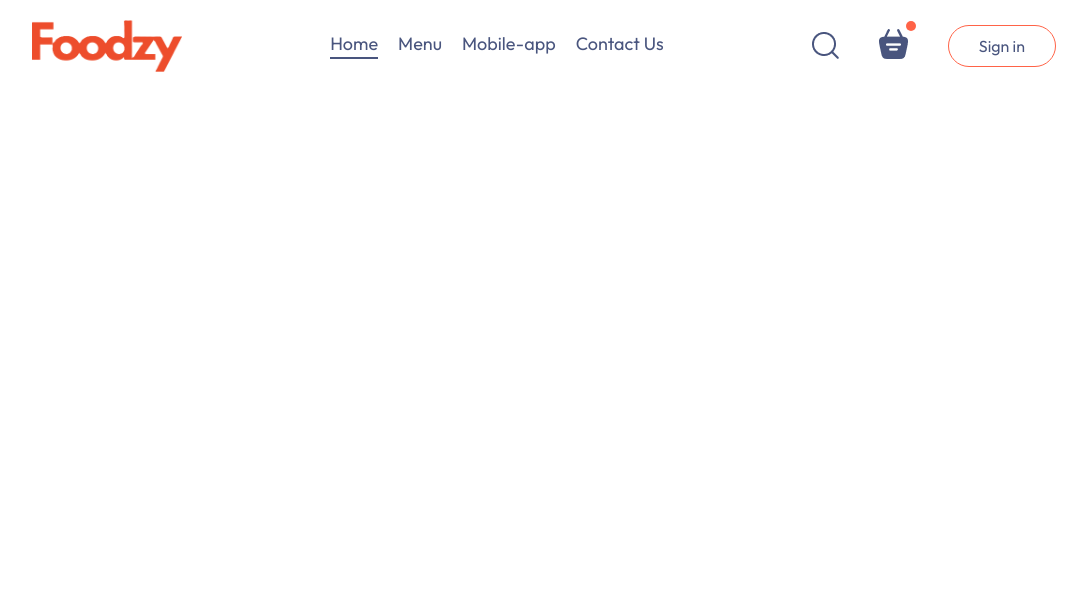
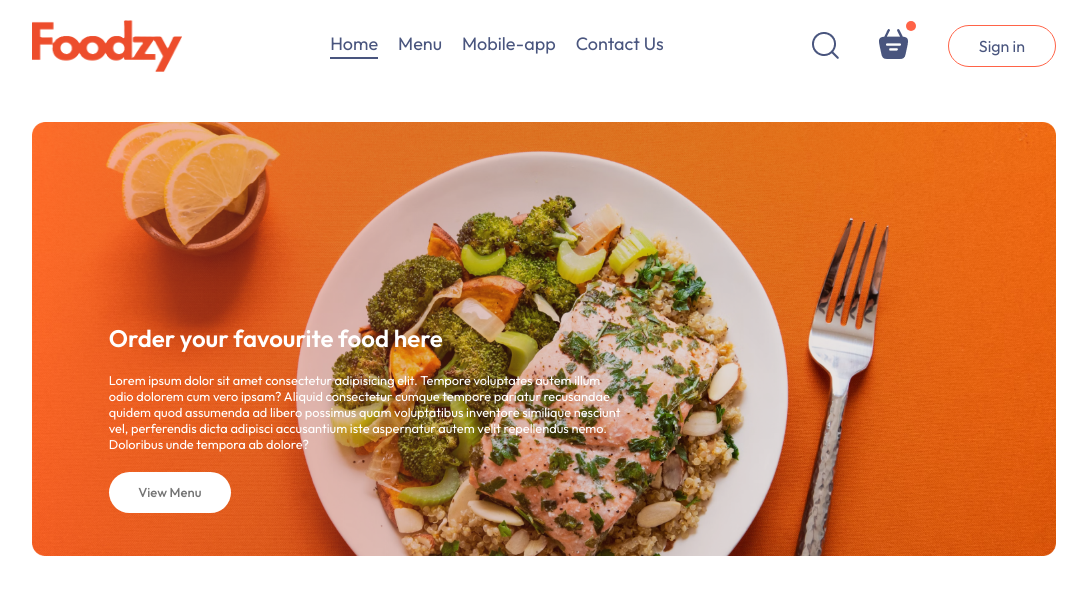
Before and after one commit to Muhammed-shamal/food-delivery-project, a React (Create React App) app: page / in a window 1280 px wide. Shown: the top 594 px of the page, without its empty margins (96-1183 px from the left). Built offline with nearby package versions, Linux system fonts and the light colour scheme.

Commit message:
Header completed

```diff
--- a/src/App.js
+++ b/src/App.js
@@ -1,13 +1,18 @@
 import { Routes, Route } from 'react-router-dom'
 
 import Navbar from './components/Navbar/Navbar'
+import Home from './pages/Home/Home';
+import Cart from './pages/Cart/Cart';
+import PlaceOrder from './pages/PlaceOrder/PlaceOrder';
 
 function App() {
   return (
     <div className='app'>
       <Navbar />
       <Routes>
-
+        <Route path='/' element={<Home/>} />
+        <Route path='/cart' element={<Cart/>} />
+        <Route path='/order' element={<PlaceOrder/>} />
       </Routes>
     </div>
   );
--- /dev/null
+++ b/src/components/Header/Header.css
@@ -0,0 +1,40 @@
+.header {
+    height: 34vw;
+    margin: 30px auto;
+    background: url('../../../public/header_img.png') no-repeat;
+    background-size: contain;
+    position: relative;
+}
+
+.header-contents {
+    position: absolute;
+    display: flex;
+    flex-direction: column;
+    align-items: start;
+    gap: 1.5vw;
+    max-width: 50%;
+    bottom: 10%;
+    left: 6vw;
+    animation: fadeIn 3s;
+}
+
+.header-contents h2 {
+    font-weight: 599;
+    color: white;
+    font-size: max(4.5vw, 22ox);
+}
+
+.header-contents p {
+    font-size: 1vw;
+    color: white;
+}
+
+.header-contents button {
+    border: none;
+    color: #747474;
+    font-weight: 500;
+    padding: 1vw 2.3vw;
+    background-color: white;
+    font-size: max(1vw, 13px);
+    border-radius: 50px;
+}
--- /dev/null
+++ b/src/components/Header/Header.jsx
@@ -0,0 +1,16 @@
+import React from 'react'
+import './Header.css'
+
+function Header() {
+  return (
+    <div className='header'>
+      <div className="header-contents">
+        <h2>Order your favourite food here</h2>
+        <p>Lorem ipsum dolor sit amet consectetur adipisicing elit. Tempore voluptates autem illum odio dolorem cum vero ipsam? Aliquid consectetur cumque tempore pariatur recusandae quidem quod assumenda ad libero possimus quam voluptatibus inventore similique nesciunt vel, perferendis dicta adipisci accusantium iste aspernatur autem velit repellendus nemo. Doloribus unde tempora ab dolore?</p>
+        <button>View Menu</button>
+      </div>
+    </div>
+  )
+}
+
+export default Header
--- a/src/index.css
+++ b/src/index.css
@@ -20,3 +20,13 @@
   width: 80%;
   margin: auto;
 }
+
+
+@keyframes fadeIn {
+  0% {
+    opacity: 0;
+  }
+  100% {
+    opacity: 1;
+  }
+}
--- a/src/pages/Home/Home.jsx
+++ b/src/pages/Home/Home.jsx
@@ -1,9 +1,12 @@
 import React from 'react'
 import './Home.css'
+import Header from '../../components/Header/Header'
 
 function Home() {
   return (
-    <div>Home</div>
+    <div>
+        <Header/>
+    </div>
   )
 }
 
```
Also changed, not shown: src/components/ExploreMenu/ExploreMenu.jsx (added, +10 -0 lines), public/header_img.png (added), src/components/ExploreMenu/ExploreMenu.css (added).
